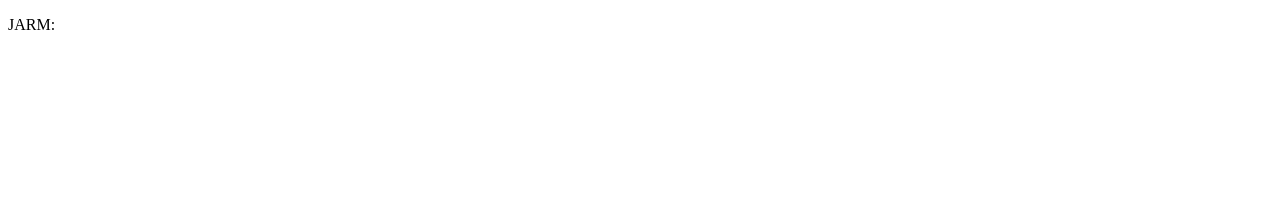
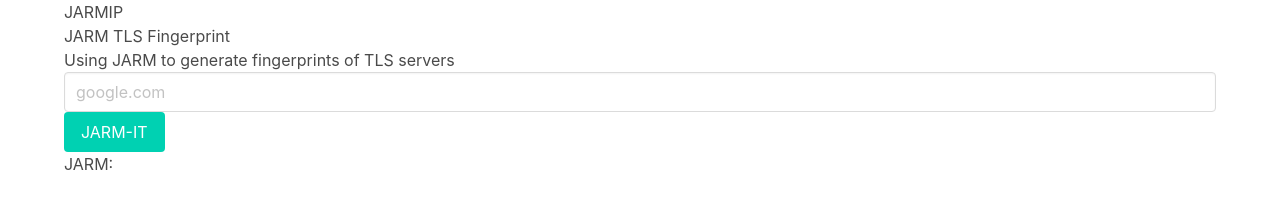
Before and after one commit to OwenSimons/jarmip, a plain HTML site: page index.html in a window 1280 px wide. Drawn offline with nearby package versions, Linux system fonts and the light colour scheme; files that its build step writes are made by us from their sources.

Commit message:
Added basic UI

```diff
--- a/index.html
+++ b/index.html
@@ -2,16 +2,26 @@
 <html lang="en">
 <head>
     <meta charset="UTF-8">
-    <title>Title</title>
+    <title>TLS Fingerprint JARM</title>
+    <link rel="stylesheet" type="text/css" href="sass/index.css">
     <script src="js/vue.js"></script>
     <script src="https://unpkg.com/axios/dist/axios.min.js"></script>
 
 </head>
 <body>
+<header>
 
-<div id="jarm">
-    <p>JARM: {{ jarm }}</p>
-</div>
+</header>
+<main>
+    <div class="container" id="jarm">
+        <h1>JARMIP</h1>
+        <h2>JARM TLS Fingerprint</h2>
+        <p>Using JARM to generate fingerprints of TLS servers</p>
+        <input v-model="ip" class="input" type="text" placeholder="google.com">
+        <button class="button is-primary" onclick="apiClient.generateJarm()">JARM-IT</button>
+        <p>JARM: {{ jarm }}</p>
+    </div>
+</main>
 
 
 <script src="js/api.js"></script>
--- a/js/api.js
+++ b/js/api.js
@@ -3,7 +3,7 @@ var apiClient = new Vue({
     data() {
         return {
             endpoint: "http://127.0.0.1:5000/api/",
-            ip: "google.com",
+            ip: null,
             jarm: null,
         }
     },
--- /dev/null
+++ b/sass/index.sass
@@ -0,0 +1 @@
+@import ../node_modules/bulma/bulma.sass
```
